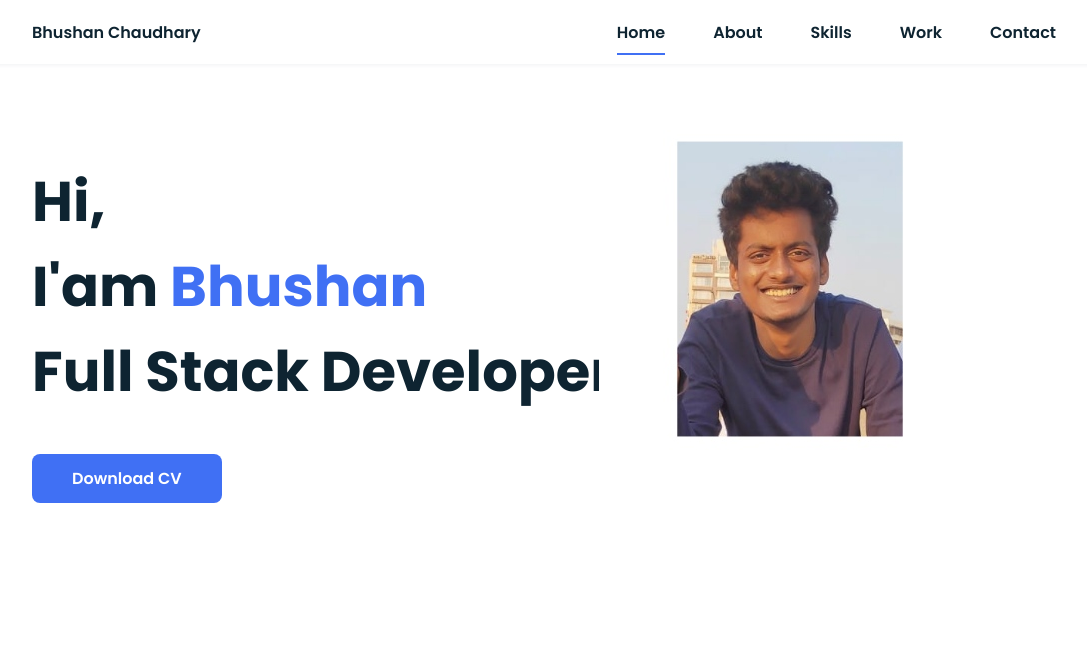
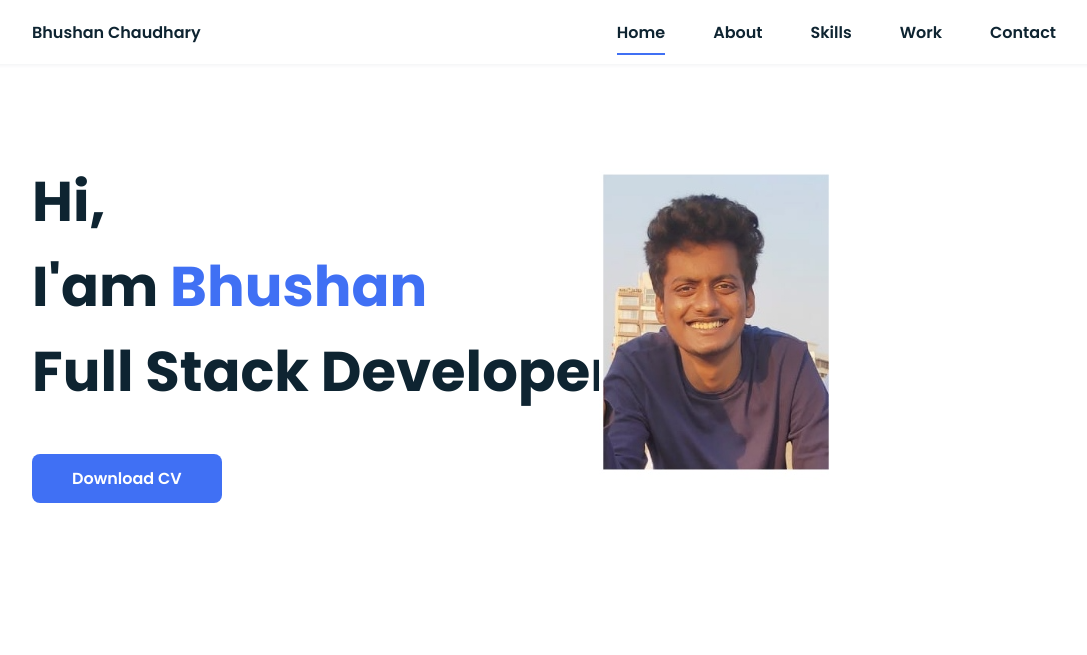
Before and after one commit to bhxshxn/website, a plain HTML site: page index.html in a window 1280 px wide. Shown: the top 655 px of the page, without its empty margins (96-1183 px from the left). Drawn offline with nearby package versions, Linux system fonts and the light colour scheme.

Commit message:
img update

```diff
--- a/index.html
+++ b/index.html
@@ -73,7 +73,7 @@
       </div>
 
       <div class="home__img">
-        <img src="assets/img/profilePic.jpg" alt="" />
+        <img src="assets/img/profilePic.png" alt="" />
       </div>
     </section>
 
```
Also changed, not shown: assets/img/about.jpg (deleted), assets/img/my2.1.png (deleted), assets/img/my2.jpeg (deleted), assets/img/my2.jpg (deleted), assets/img/my2.png (deleted), assets/img/perfil.png (deleted), assets/img/profilePic.png (added).
